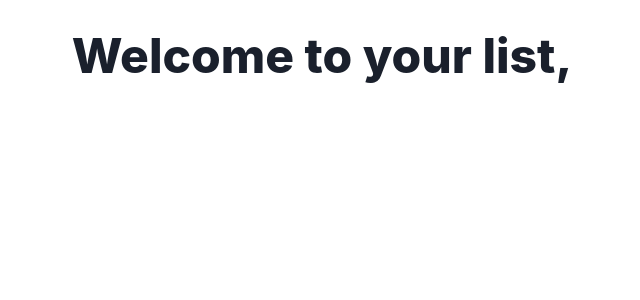
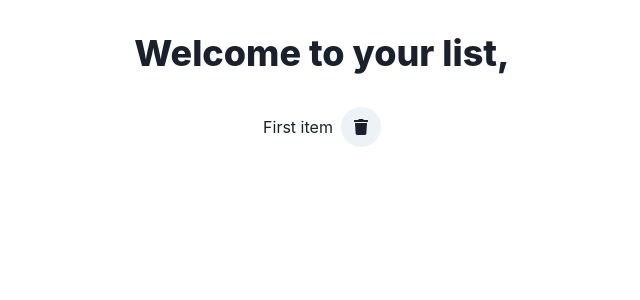
Before and after one commit to kelnerroberto/Desafio-T-cnico---Blitz-de-Carreira, a React (Create React App) app in the folder application/: page /login in a window 1280 px wide. Both pictures are taken after a click on the button "Log in". Shown: the top 300 px of the page, without its empty margins (318-958 px from the left). Built offline with nearby package versions, Linux system fonts and the light colour scheme.

Commit message:
style: calls todolist from localstorage and makes appears on the screen with a delete button

```diff
--- a/application/src/components/login/FormCard.jsx
+++ b/application/src/components/login/FormCard.jsx
@@ -18,6 +18,7 @@ const FormCard = () => {
 
   const handleLoginClick = () => {
     localStorage.setItem('user', JSON.stringify({ name, email, password }));
+    localStorage.setItem('todos', JSON.stringify([{ id: 1, body: 'First item' }]));
     navigate('/home/todolist');
   }
 
--- a/application/src/components/main/Header.jsx
+++ b/application/src/components/main/Header.jsx
@@ -5,7 +5,7 @@ export default function Header() {
   const user = JSON.parse(localStorage.getItem('user'));
   console.log(user);
   return(
-    <Heading mt='8' mb='8' fontWeight='extrabold' size='2xl'>
+    <Heading mt='8' mb='8' fontWeight='extrabold'>
       Welcome to your list, { user.name }
     </Heading>
   )
--- a/application/src/components/main/ListComponent.jsx
+++ b/application/src/components/main/ListComponent.jsx
@@ -1,3 +1,20 @@
 import React from 'react';
-import { VStack, HStack } from '@chakra-ui/layout';
-import { IconButton } from '@chakra-ui/button';
+import { Text, VStack, HStack, StackDivider, IconButton } from '@chakra-ui/react'
+import { FaTrash } from 'react-icons/fa';
+
+export default function ListComponent() {
+ const todos = JSON.parse(localStorage.getItem('todos'));
+
+  return(
+    <VStack divider={StackDivider}>
+      {
+        todos.map(todo => (
+          <HStack key={todo.id}>
+            <Text>{todo.body}</Text>
+            <IconButton icon={<FaTrash />} isRound='true' />
+          </HStack>
+        ))
+      }
+    </VStack>
+  )
+}
--- a/application/src/pages/ToDoListHomePage.jsx
+++ b/application/src/pages/ToDoListHomePage.jsx
@@ -1,11 +1,13 @@
 import { Flex } from '@chakra-ui/layout';
 import React from 'react';
 import Header from '../components/main/Header';
+import ListComponent from '../components/main/ListComponent';
 
 export default function ToDoListHomePage() {
   return (
-    <Flex height='100vh' justifyContent='center'>
+    <Flex height='100vh' alignItems='center' direction='column'>
       <Header />
+      <ListComponent />
     </Flex>
   )
 }
```
